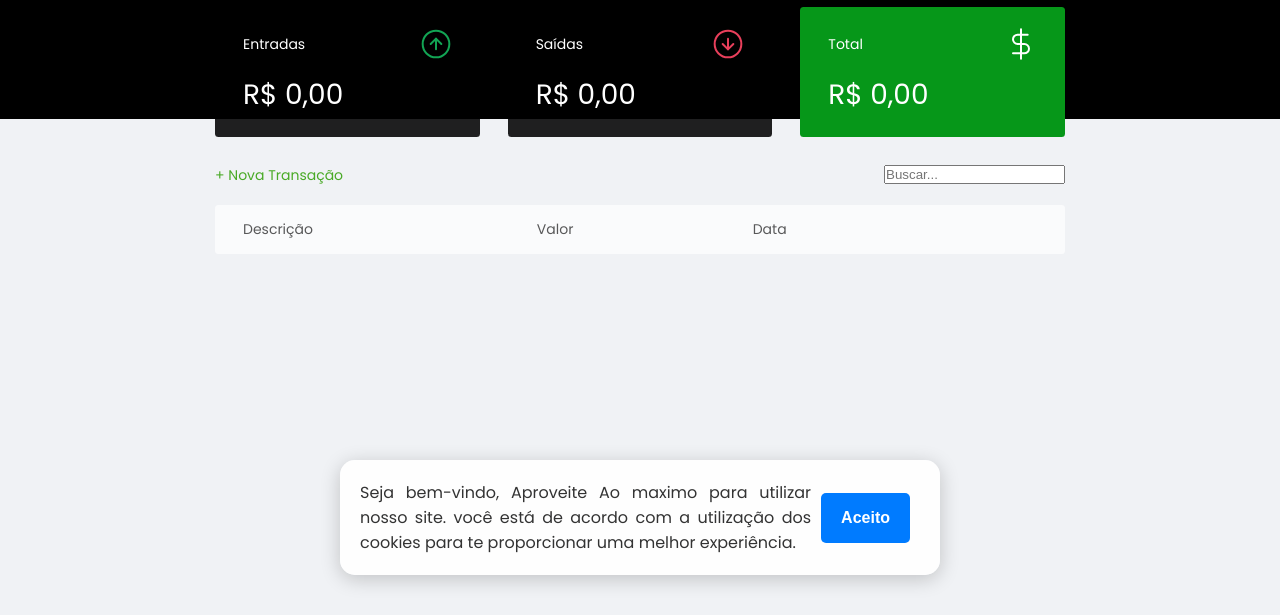
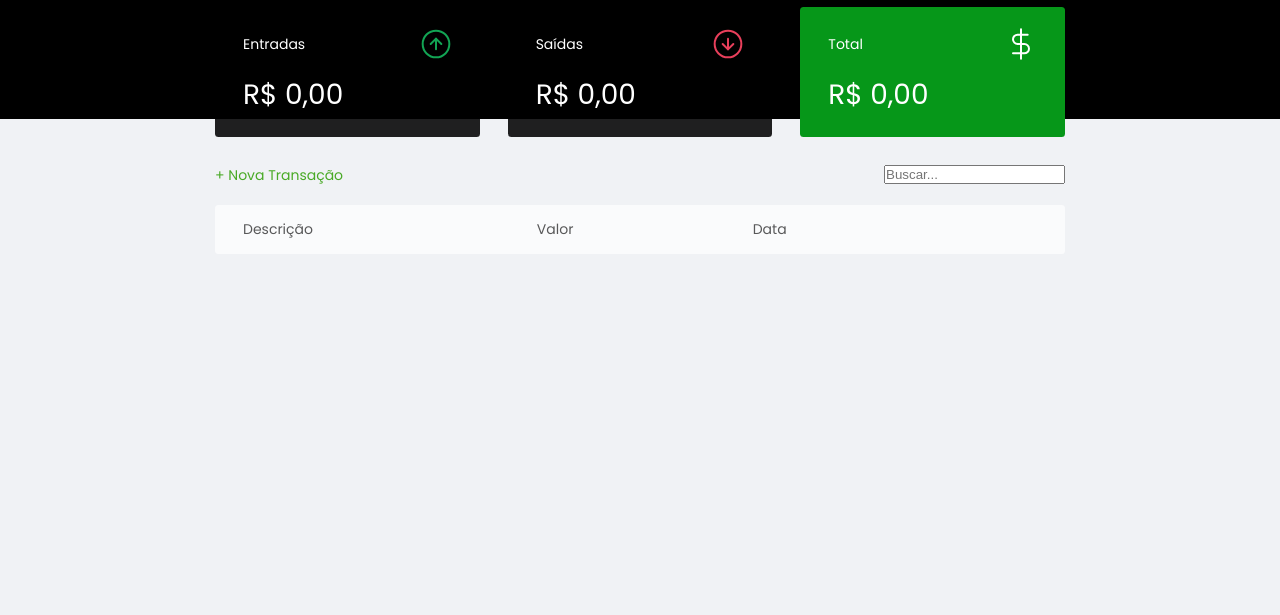
Before and after one commit to CarlosDevITT/State-financeiro, a plain HTML site: page index.html in a window 1280 px wide. Shown: the part 185-800 px from the top of the page. Drawn offline with nearby package versions, Linux system fonts and the light colour scheme.

Commit message:
Sistema financeiro - v1
correção de layout.

```diff
--- a/index.html
+++ b/index.html
@@ -212,15 +212,7 @@
         </div>
     </div>
 
-    <div class="cookies-msg" id="cookies-msg">
-        <div class="cookies-txt">
-            <p>Seja bem-vindo, Aproveite Ao maximo para utilizar nosso site. você está de acordo com a utilização dos cookies para te proporcionar uma melhor experiência.</p>
 
-            <div class="cookies-btn">
-                <button onclick="aceito()">Aceito</button>
-            </div>
-        </div>
-    </div><!--cookies-msg-->
 
     <footer>
         <div class="home__footer">
```
